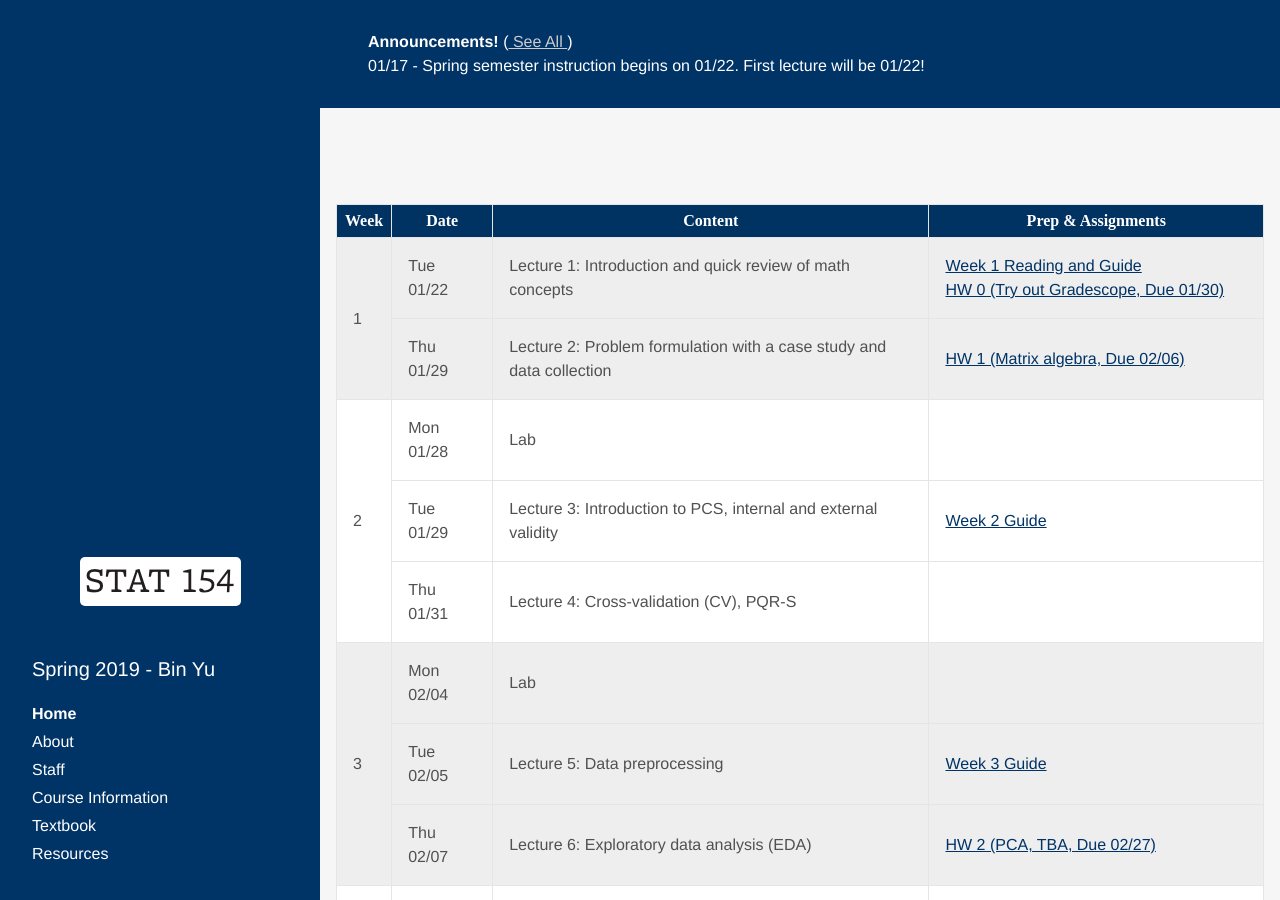
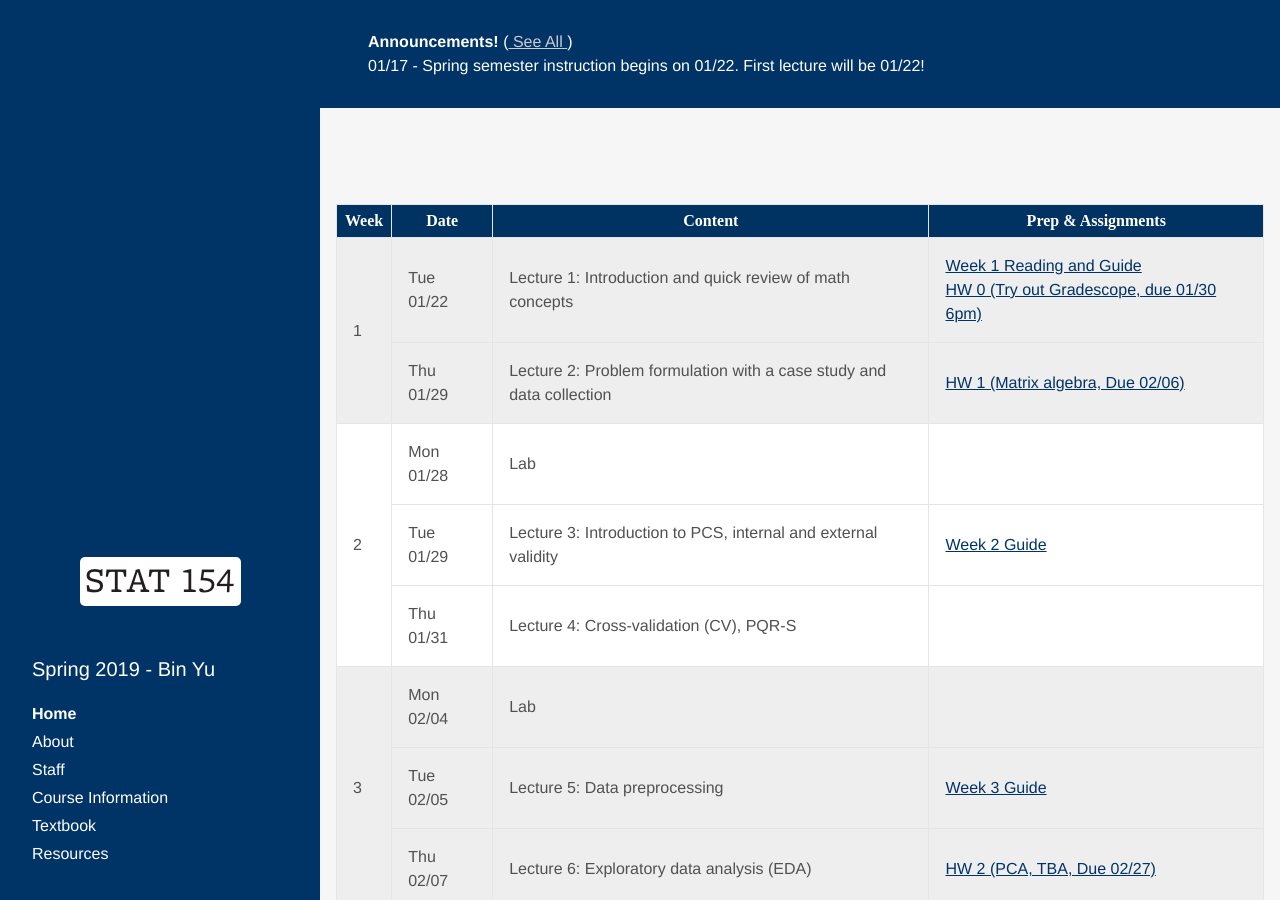
Before and after one commit to stat154/stat154.github.io, a Jekyll site: the page built from index.html, in a window 1280 px wide and 900 px high. Built offline with Jekyll 4.4.1, drawn with Linux system fonts in a browser that asks for light colours; some web fonts are replaced; the list of posts is cut into pages by our own code.

```diff
--- a/_data/syllabus2.yml
+++ b/_data/syllabus2.yml
@@ -8,8 +8,8 @@ weeks:
       assignments:
         - name: Week 1 Reading and Guide
           url: /prep/prep01
-        - name: HW 0 (Try out Gradescope, Due 01/30)
-          url:
+        - name: HW 0 (Try out Gradescope, due 01/30 6pm)
+          url: /homework/hm0.pdf
     - date: Thu 01/29
       content: "Lecture 2: Problem formulation with a case study and data collection"
       assignments:
```
Also changed, not shown: 1 other file.
